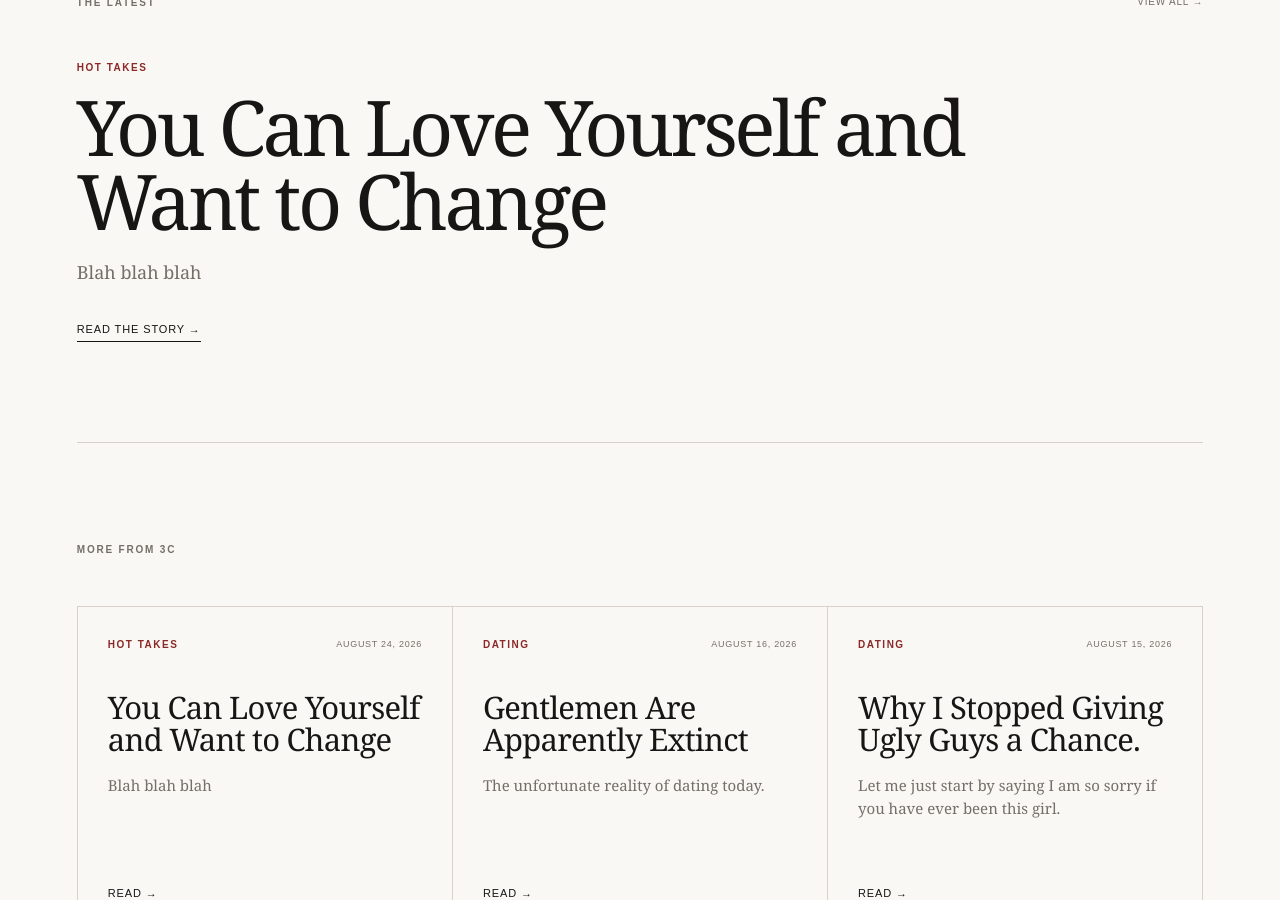
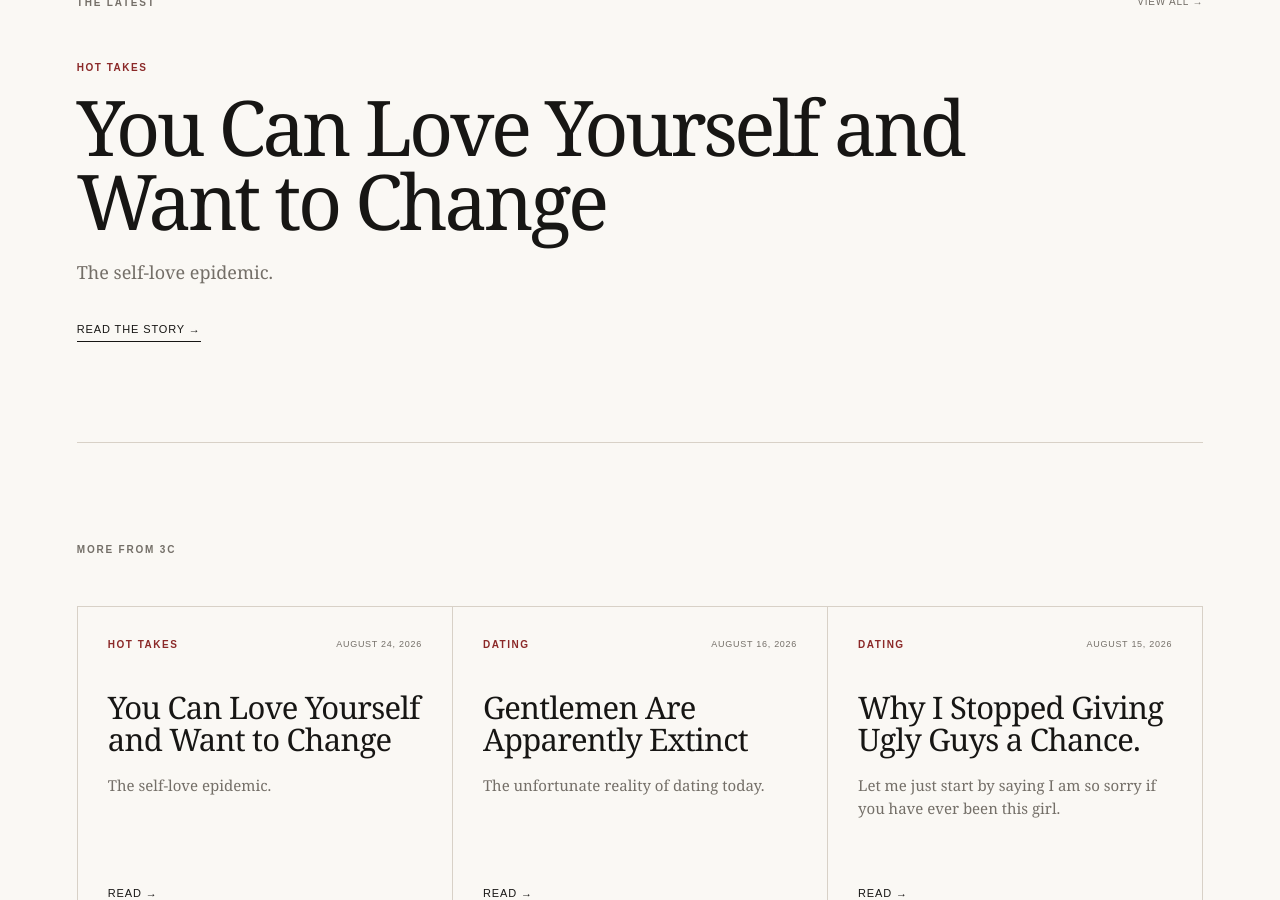
Before and after one commit to thegirlin3c/the-girl-in-3c, a Jekyll site: the page built from index.html, in a window 1280 px wide and 900 px high, scrolled down 929 px. Built offline with Jekyll 4.4.1, drawn with Linux system fonts in a browser that asks for light colours; part of the change alters nothing that is shown.

Commit message:
Update 2026-08-24-you-can-love-yourself-and-want-to-change.md

```diff
--- a/_posts/2026-08-24-you-can-love-yourself-and-want-to-change.md
+++ b/_posts/2026-08-24-you-can-love-yourself-and-want-to-change.md
@@ -3,7 +3,153 @@ layout: posts
 date: 2026-08-24
 category: Hot Takes
 title: "You Can Love Yourself and Want to Change"
-description: ""
+description: "When did wanting to improve yourself become evidence that you don't love yourself?"
 ---
 
-Blah blah blah
+The self-love epidemic.
+
+Yeah, I said what I said. It’s an epidemic.
+
+Not in the way you think, though.
+
+I am a huge believer in valuing yourself. Honestly, I am probably a little too obsessed with myself and likely a bit self-absorbed in many people’s eyes.
+
+When I say self-love is an epidemic, I’m talking about the people who seem to think that wanting to improve, progress, or change means you don’t love yourself.
+
+Just the other day, I realized one of my friends is this person.
+
+Now, I should preface this story by saying that I am a very confident, self-assured person. At the same time, there are plenty of things I’d like to improve, and I am actively working on them: clearing up my skin, improving my sleep, eating healthier, working out, studying more for my career, and, yes, losing some fat.
+
+Very standard self-improvement goals, in my opinion.
+
+So I’m walking with my friend and we’re talking about how we need to hang out soon. She tells me there’s a party we should go to.
+
+I’m not totally against going to a party, but when the party is an hour or more away, starts well past my bedtime, I don’t plan on drinking, and I only have one friend going, it’s not really something I want to do.
+
+I’d rather plan a daytime hangout with that one friend.
+
+So I tell her I don’t think I’ll be going.
+
+And, of course, here come the questions:
+
+- Friend: Why?
+
+- Me: Because I go to bed early for the gym in the morning.
+
+- F: You can leave early.
+
+- M: It starts late, and it takes at least an hour to get home.
+
+- F: You can crash at mine.
+
+- M: But then I won’t be able to go to the gym before work, or eat my usual breakfast.
+
+- F: You can miss one day at the gym and eat something out.
+
+- M: I don’t want to miss one day.
+
+- F: Why?
+
+- M: Because… you know. I like staying on track. My career is progressing well, I’m working toward some goals, and I’m trying to lose some fat and get past a plateau.
+
+- F: OMG. NO. DON’T SAY THAT.
+
+- M: What?
+
+- F: NO. STOP. STOP. YOU ALREADY ARE *BEAUTIFUL.*
+
+- M: I didn’t say I wasn’t.
+
+I just said I want to lose some fat.
+
+And, frankly, the first step of losing fat is admitting that you have some fat to lose, creating a plan, and actually following it.
+
+Okay, I didn’t actually get to finish saying that last part.
+
+Because I’m sure you’ve met this person.
+
+The second you say you want to lose a little weight, they freak out. They shut down the conversation. Suddenly you’re being told to love yourself, speak more kindly to yourself, accept your body, and stop trying to change.
+
+Like… what?
+
+I never said I hated myself.
+
+I never said I didn’t think I was beautiful.
+
+I am amazing. I am tenacious. I have strong values and a good head on my shoulders. I have a great personality, hobbies, goals, and a life I’m genuinely excited about.
+
+Honestly, I am rather obsessed with myself.
+
+And all of that can be true while I still want to improve myself.
+
+In fact, dare I say it:
+
+I want to change because I care about myself.
+
+Going to bed instead of staying out late.
+
+Waking up early to work on myself instead of sleeping in and bedrotting.
+
+Putting myself out there for new opportunities and building my career.
+
+Choosing healthy, homemade meals instead of fast food that leaves me feeling sluggish.
+
+Working out and losing fat so I can move more freely, feel more confident, and feel stronger in my body.
+
+Putting down the drinks and opting for water.
+
+Saying no.
+
+None of those things require self-hatred.
+
+If anything, I would argue that being able to choose what is best for you, your goals, and your life requires an immense amount of confidence.
+
+Choosing to do the hard thing instead of the easy thing.
+
+Choosing the long-term reward over the immediate gratification.
+
+Being willing to disappoint someone else because you know what you want.
+
+Having the discipline to say no.
+
+That doesn’t sound like someone who hates herself to me.
+
+That sounds like someone who believes she is worth the effort.
+
+And honestly, maybe the biggest hot take of all:
+
+Sometimes self-love becomes a crutch.
+
+Not because loving yourself is bad. It isn’t.
+
+But because we’ve started confusing self-love with never being uncomfortable.
+
+Never changing.
+
+Never pushing yourself.
+
+Never admitting that there are things you could do better.
+
+Never asking more of yourself.
+
+And that is a problem.
+
+Because comfort is lovely, but comfort is not where you grow.
+
+Complacency is one of the biggest dream killers there is. If you convince yourself that wanting more means you don’t appreciate what you already have, you can very easily talk yourself out of becoming the person you’re capable of being.
+
+You can love who you are today and still be excited about who you’re becoming.
+
+You can think you’re beautiful and still want to change your body.
+
+You can be proud of yourself and still want to get better.
+
+You can accept yourself and still have higher standards for yourself.
+
+You can love yourself and still want more.
+
+Those things aren’t contradictions.
+
+They’re probably the healthiest combination there is.
+
+-love, the girl in 3C
```
